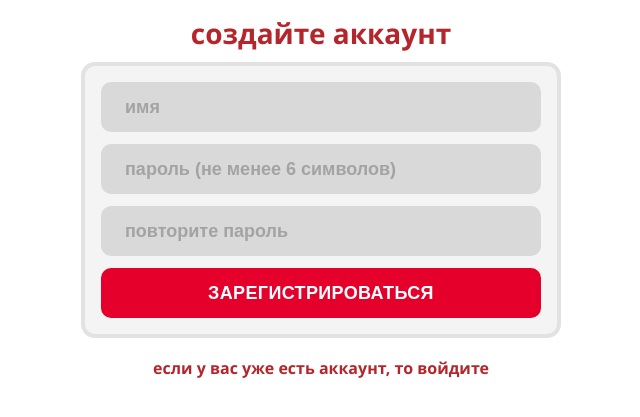
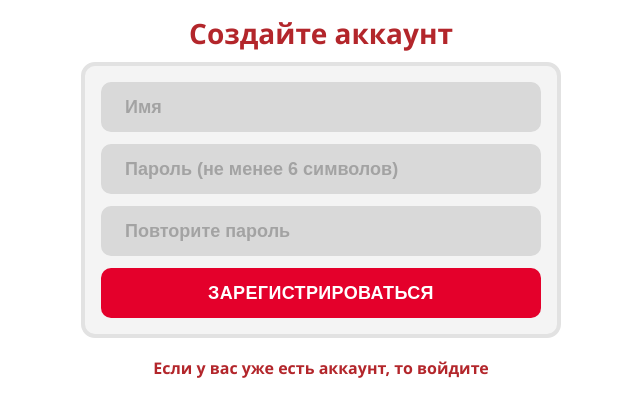
Before and after one commit to Hayoshy/kartaproblemgoroda2.github.io, a plain HTML site: page register.html in a window 1280 px wide. Shown: the part 267-684 px from the top of the page, without its empty margins (319-959 px from the left). Drawn offline with nearby package versions, Linux system fonts and the light colour scheme.

Commit message:
Update register.html

```diff
--- a/register.html
+++ b/register.html
@@ -10,15 +10,15 @@
 <body>
   <main class="auth">
     <a class="logo-slot" href="index.html"><img src="img/logo.png" alt="На главную"></a>
-    <h1 class="auth__title">создайте аккаунт</h1>
+    <h1 class="auth__title">Создайте аккаунт</h1>
     <form class="form" id="register-form">
-      <input class="field" type="text" name="name" placeholder="имя" autocomplete="name" aria-label="Имя" minlength="2" maxlength="40" required>
-      <input class="field" type="password" name="password" placeholder="пароль (не менее 6 символов)" autocomplete="new-password" aria-label="Пароль" minlength="6" required>
-      <input class="field" type="password" name="password2" placeholder="повторите пароль" autocomplete="new-password" aria-label="Повторите пароль" required>
+      <input class="field" type="text" name="name" placeholder="Имя" autocomplete="name" aria-label="Имя" minlength="2" maxlength="40" required>
+      <input class="field" type="password" name="password" placeholder="Пароль (не менее 6 символов)" autocomplete="new-password" aria-label="Пароль" minlength="6" required>
+      <input class="field" type="password" name="password2" placeholder="Повторите пароль" autocomplete="new-password" aria-label="Повторите пароль" required>
       <button class="btn" id="register-button" type="submit">Зарегистрироваться</button>
       <p class="auth-message" id="auth-message" role="status"></p>
     </form>
-    <p class="auth__note">если у вас уже есть аккаунт, то <a href="login.html">войдите</a></p>
+    <p class="auth__note">Если у вас уже есть аккаунт, то <a href="login.html">войдите</a></p>
   </main>
   <script src="https://cdn.jsdelivr.net/npm/@supabase/supabase-js@2"></script>
   <script src="auth.js"></script>
```
